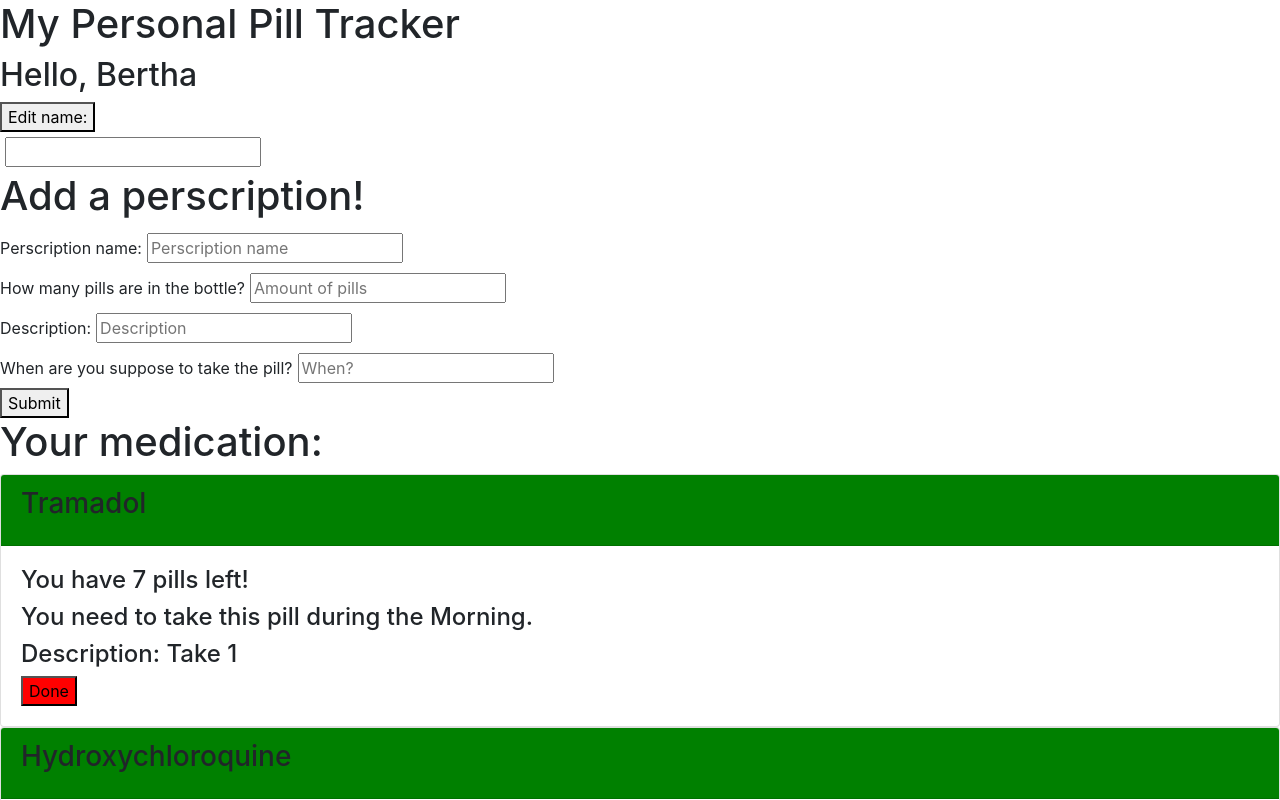
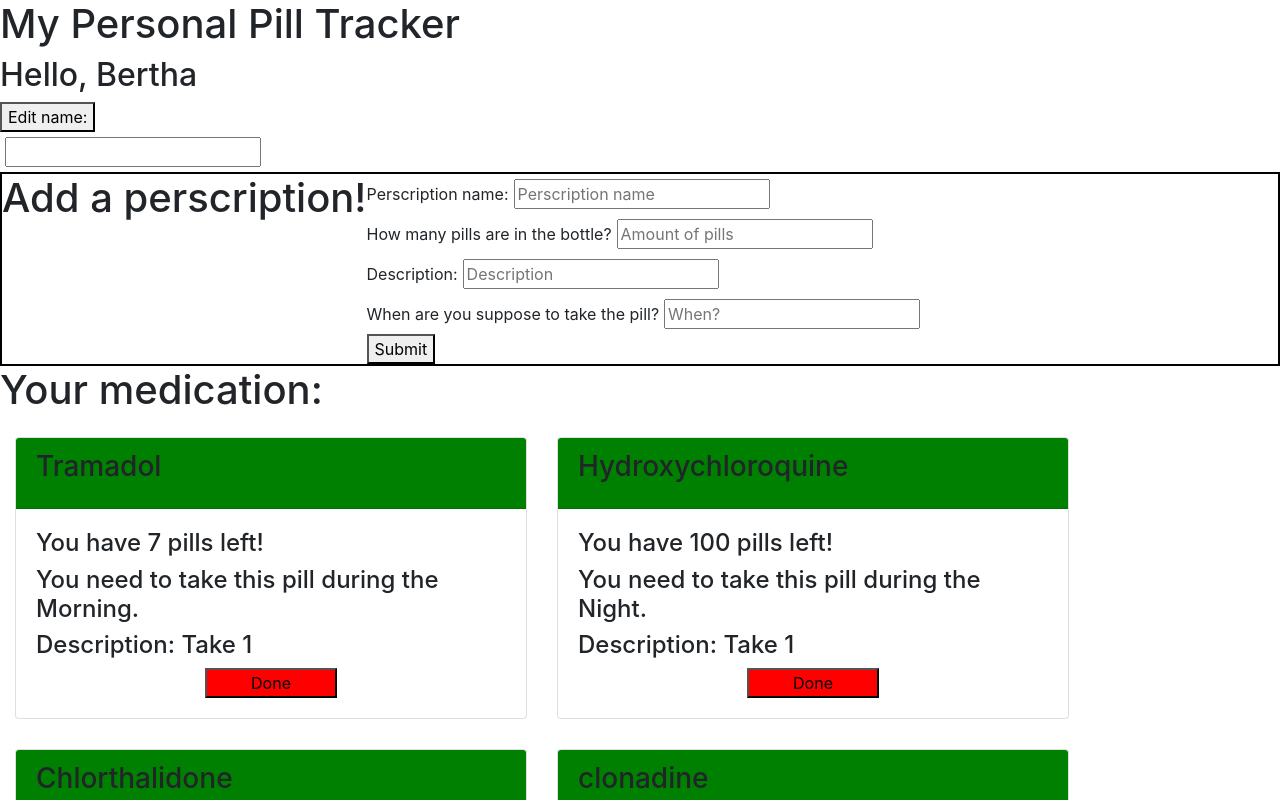
Before and after one commit to bcarrol2/pillTrackerWeb, a React (Create React App) app in the folder pilltracker/: page / in a window 1280 px wide. Shown: the top 800 px of the page. Built offline with nearby package versions, Linux system fonts and the light colour scheme; data requests are answered from the project's data file.

Commit message:
styling changes to all react components

```diff
--- a/pilltracker/src/App.css
+++ b/pilltracker/src/App.css
@@ -1,3 +1,21 @@
 input {
   margin: 5px;
 }
+
+.medform {
+  border: 2px solid black;
+  display: flex;
+}
+
+.card {
+  width: 40%;
+  float: left;
+  margin: 15px;
+}
+
+#pill-taken-button {
+  background-color: red;
+  margin: auto;
+  display: block;
+  width: 28%;
+}
--- a/pilltracker/src/components/MedicationCard.js
+++ b/pilltracker/src/components/MedicationCard.js
@@ -36,7 +36,7 @@ class MedicationCard extends React.Component{
                         <h4 className="card-text">You have {this.state.amount} pills left!</h4>
                         <h4 className="card-text">You need to take this pill during the {this.props.when}.</h4>
                         <h4 className="card-text">Description: {this.props.description}</h4>
-                        <button style={{backgroundColor: 'red'}} onClick={this.takenPill}>Done</button>
+                        <button id="pill-taken-button" onClick={this.takenPill}>Done</button>
                     </div>
                 </div>
             </div>
--- a/pilltracker/src/components/MedicationForm.js
+++ b/pilltracker/src/components/MedicationForm.js
@@ -47,7 +47,7 @@ export default class MedicationForm extends React.Component{
     // what shows up on the bottom of the page
     render(){
         return(
-            <div>
+            <div className="medform">
                 <h1>Add a perscription!</h1>
                 <form onSubmit={this.handleSubmit}>
                 <lable>
--- a/pilltracker/src/components/MedicationIndex.js
+++ b/pilltracker/src/components/MedicationIndex.js
@@ -55,9 +55,7 @@ class MedicationIndex extends React.Component {
         // here is what is rendered on the page
         return (
             <div className="App">
-                <div>
-                    <h1>My Personal Pill Tracker</h1>
-                </div>
+                <h1>My Personal Pill Tracker</h1>
                 <h2>Hello, {name}</h2>
                 <button onClick={divHide}>Edit name: </button>
                 <div id="hidediv">
```
